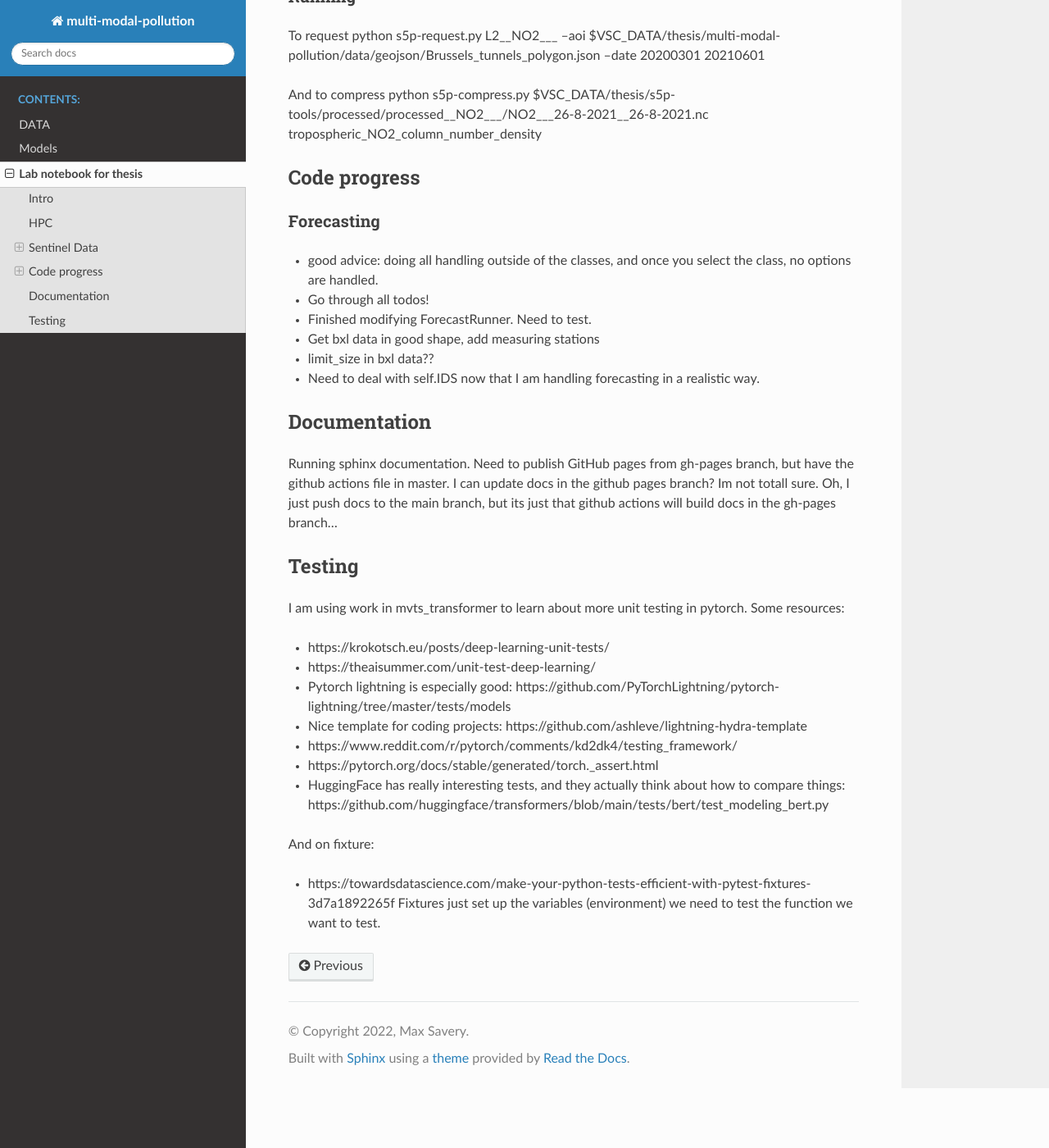
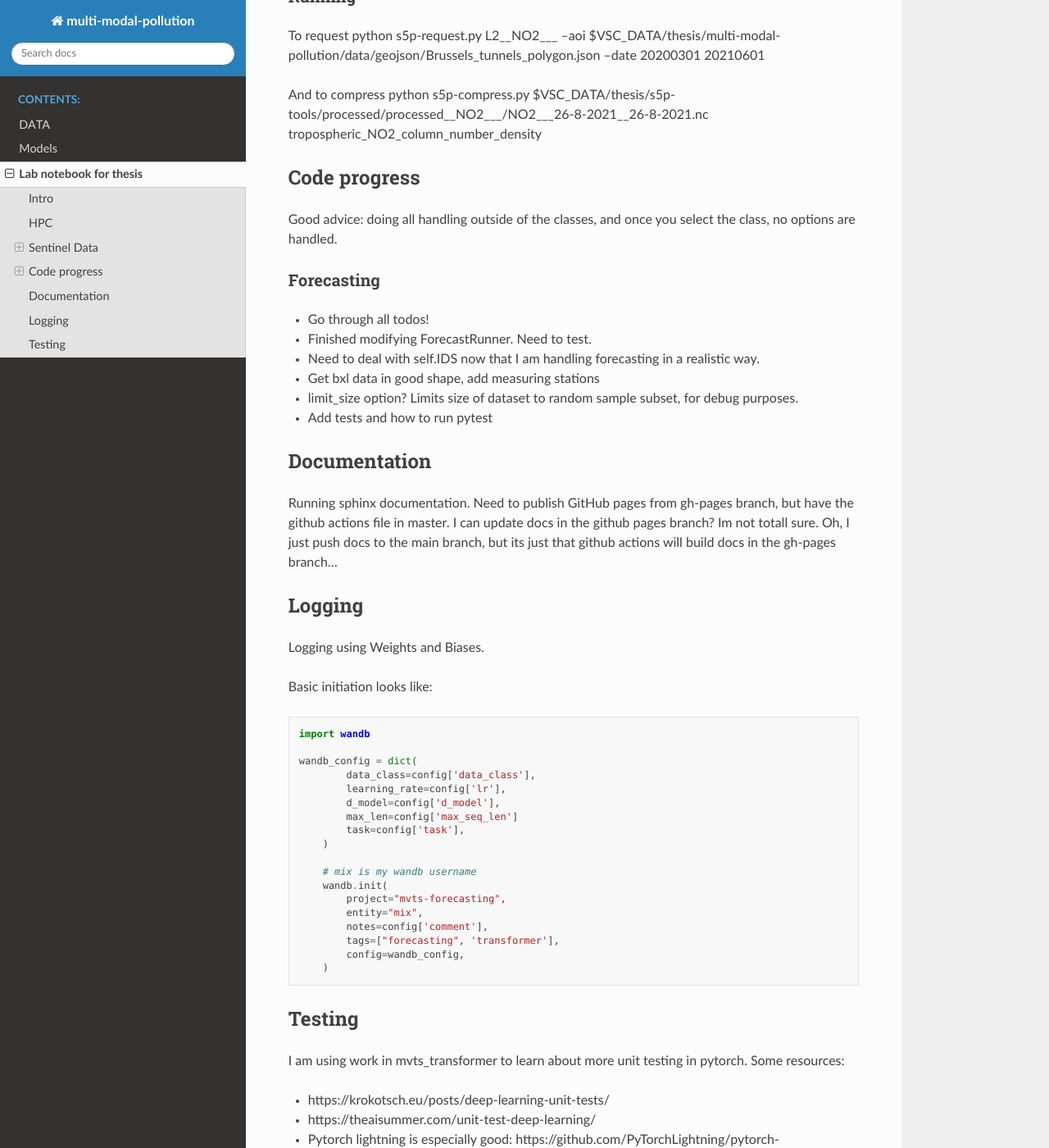
Before and after one commit to saverymax/multi-modal-pollution, a Sphinx documentation site: the page built from doc/lab_notebook.md, in a window 1280 px wide and 1400 px high, scrolled down 2664 px. Shown: the whole window at 82% size. Built offline with Sphinx 7.4.7 and the Read the Docs theme 2.0.0, drawn with Linux system fonts in a browser that asks for light colours.

Commit message:
Add wandb info

````diff
--- a/doc/lab_notebook.md
+++ b/doc/lab_notebook.md
@@ -109,20 +109,50 @@ python s5p-compress.py $VSC_DATA/thesis/s5p-tools/processed/processed__NO2___/NO
 
 ## Code progress
 
+Good advice: doing all handling outside of the classes, and once you select the class, no options are handled.
+
 ### Forecasting
 
-- good advice: doing all handling outside of the classes, and once you select the class, no options are handled.
 - Go through all todos!
 - Finished modifying ForecastRunner. Need to test.
+- Need to deal with self.IDS now that I am handling forecasting in a realistic way.
 - Get bxl data in good shape, add measuring stations
-- limit_size in bxl data??
-- Need to deal with self.IDS now that I am handling forecasting in a realistic way.
+- limit_size option? Limits size of dataset to random sample subset, for debug purposes.
+- Add tests and how to run pytest
 
 
 ## Documentation
 
 Running sphinx documentation. Need to publish GitHub pages from gh-pages branch, but have the github actions file in master. I can update docs in the github pages branch? Im not totall sure.
 Oh, I just push docs to the main branch, but its just that github actions will build docs in the gh-pages branch...
+
+## Logging
+
+Logging using Weights and Biases.
+
+Basic initiation looks like:
+
+```
+import wandb
+
+wandb_config = dict(
+        data_class=config['data_class'],
+        learning_rate=config['lr'],
+        d_model=config['d_model'],
+        max_len=config['max_seq_len']
+        task=config['task'],
+    )
+
+    # mix is my wandb username
+    wandb.init(
+        project="mvts-forecasting",
+        entity="mix",
+        notes=config['comment'],
+        tags=["forecasting", 'transformer'],
+        config=wandb_config,
+    )
+```
+
 
 ## Testing
 
````
